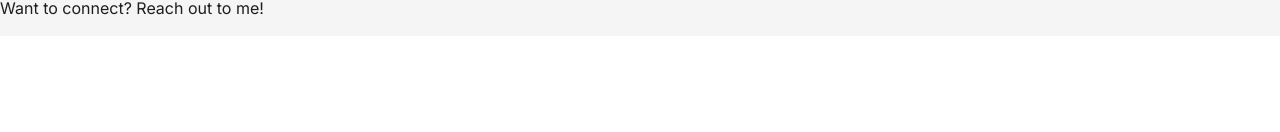
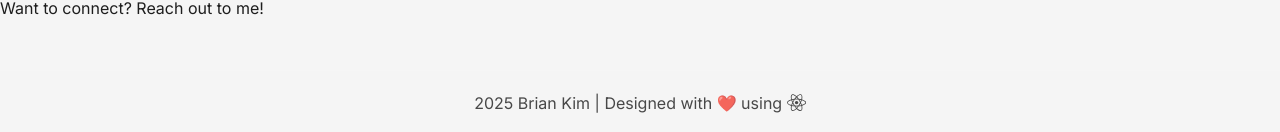
Before and after one commit to brianskim27/brianskim27.github.io, a React (Vite) app: page / in a window 1280 px wide. Shown: the part 2480-2612 px from the top of the page. Before the commit the page ends 2516 px from the top, so only its background shows below. Built offline with nearby package versions, Linux system fonts and the light colour scheme; no server answers.

Commit message:
added footer

```diff
--- a/src/App.css
+++ b/src/App.css
@@ -461,3 +461,28 @@ body:not(.scrolling) .os-scrollbar-handle {
     font-size: 0.75rem; /* Smaller font */
     gap: 5px;
 }
+                                                /* ///// FOOTER SECTION ///// */
+footer {
+    text-align: center;
+    padding: 20px;
+    font-size: 16px;
+    color: var(--text-color);
+    background-color: var(--background-color);
+    border-top: 1px solid rgba(255, 255, 255, 0.1);
+    margin-top: 50px;
+}
+
+footer p {
+    margin: 0;
+    opacity: 0.8;
+}
+
+.react-icon {
+    font-size: 1.2em; /* Adjust size */
+    margin-bottom: -3.5px;
+}
+
+.github-icon {
+    font-size: 1.2em; /* Adjust size */
+    margin-bottom: -3.5px;
+}
--- a/src/App.jsx
+++ b/src/App.jsx
@@ -2,6 +2,7 @@ import React, { useState, useEffect } from "react";
 import About from "./components/About";
 import Projects from "./components/Projects";
 import Contact from "./components/Contact";
+import Footer from "./components/Footer";
 import "./App.css";
 import { OverlayScrollbars } from "overlayscrollbars";
 import "overlayscrollbars/overlayscrollbars.css";
@@ -101,6 +102,7 @@ function App() {
       <About />
       <Projects />
       <Contact />
+      <Footer />
     </>
   );
 }
--- a/src/components/Footer.jsx
+++ b/src/components/Footer.jsx
@@ -1,9 +1,10 @@
 import React from "react";
+import { FaReact, FaGithub } from "react-icons/fa";
 
 function Footer() {
   return (
     <footer>
-      <p>&copy; 2025 Brian Kim | Designed with ❤️</p>
+      <p>2025 Brian Kim | Designed with ❤️ using <FaReact className="react-icon"/></p>
     </footer>
   );
 }
```
